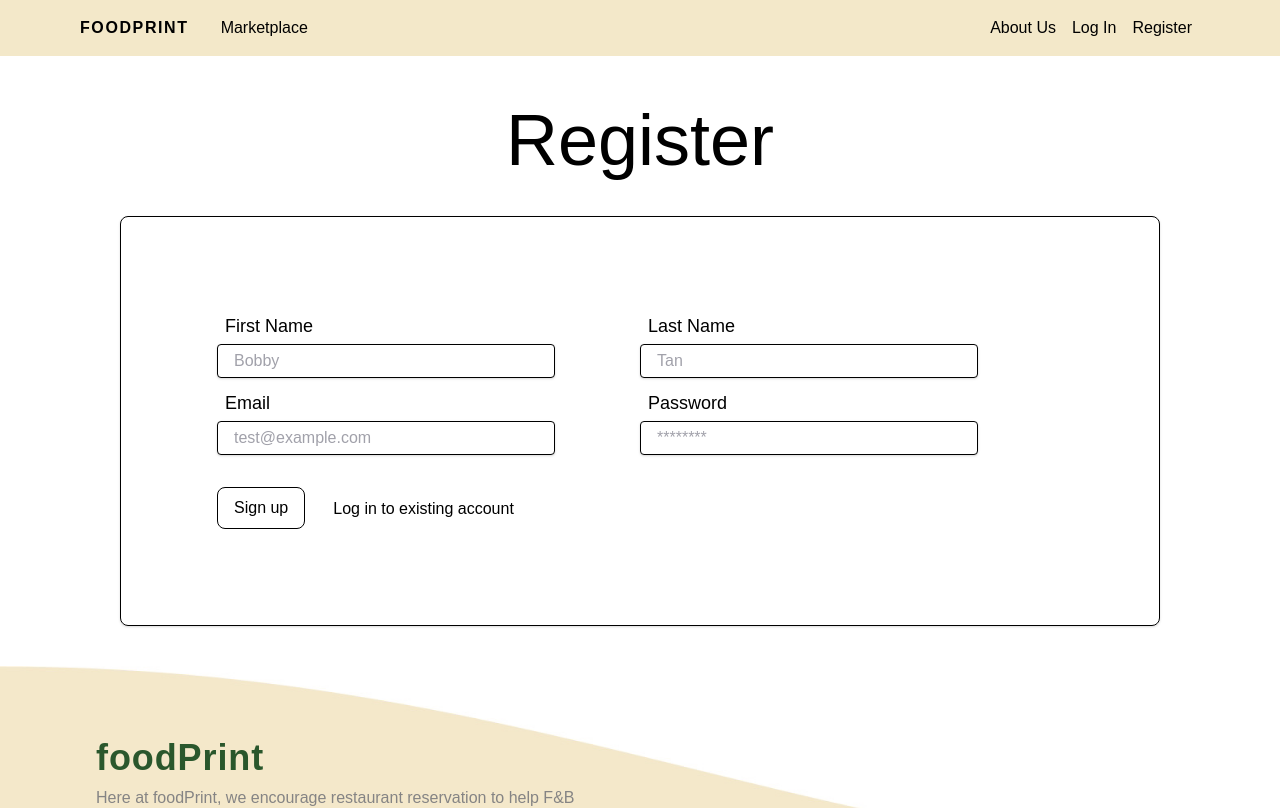
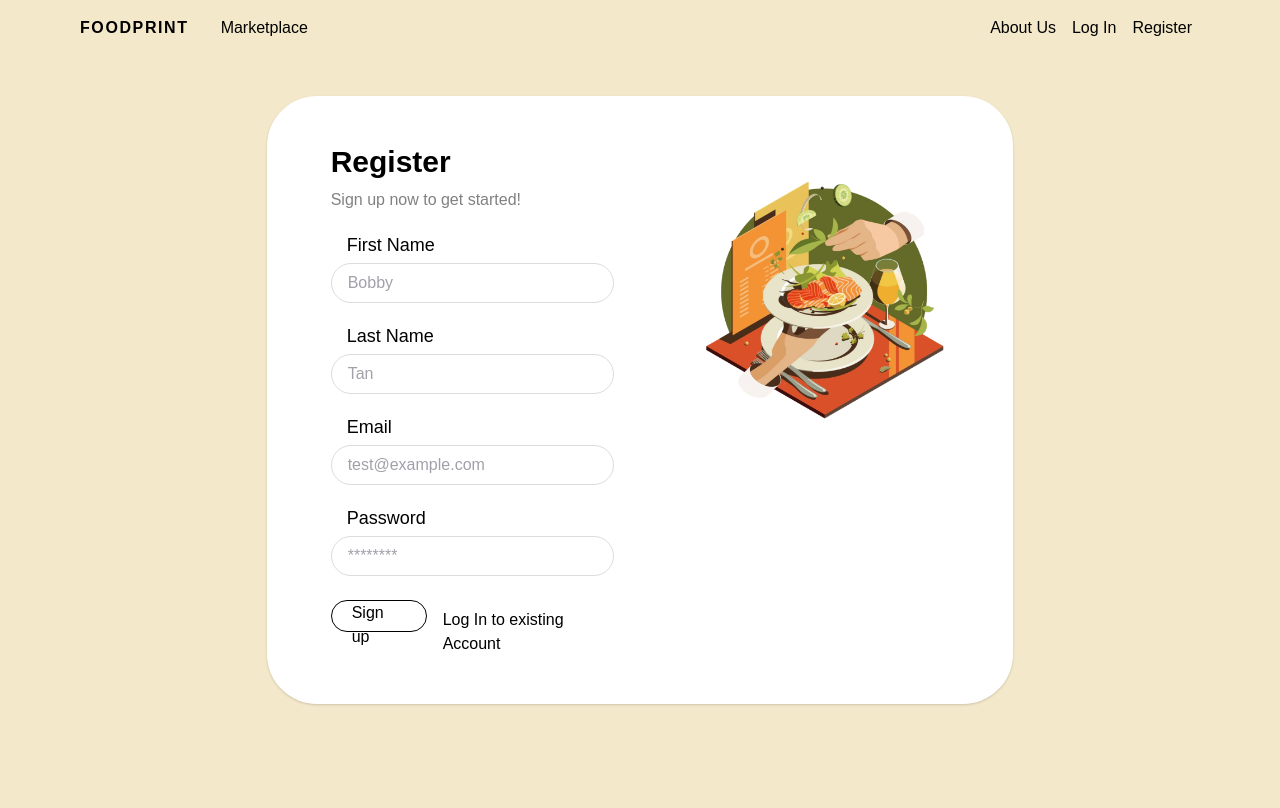
Before and after one commit to cs203g2t10/foodprint-frontend, a React (Create React App) app: page /register in a window 1280 px wide. Shown: the top 808 px of the page. Built offline with nearby package versions, Linux system fonts and the light colour scheme.

Commit message:
updated register page

```diff
--- a/src/pages/Login.js
+++ b/src/pages/Login.js
@@ -38,7 +38,7 @@ const Login = () => {
             <div className="flex justify-center">
                 <div className="mt-32 bg-white-standard w-7/12 grid md:grid-cols-2 shadow-xxl shadow rounded-xxl">
                     <div className="ml-16 mt-16">
-                        <h1 className = "text-3xl font-bold mb-2">Create Account</h1>
+                        <h1 className = "text-3xl font-bold mb-2">Log In</h1>
                         <h2 className = "text-grey-lighter mb-5">Reduce food waste now!</h2>
                         <div className = "mb-4">
                             <input className="focus:outline-none px-4 py-1 my-1 h-10 rounded-full border border-grey-lightest md:w-11/12"
@@ -62,7 +62,7 @@ const Login = () => {
                     </div>
 
                     <div>
-                        <img className = "mt-16 transform scale-90" src="/images/login.png" alt="log in illustration" />
+                        <img className = "mt-16 my-7 transform scale-90" src="/images/login.png" alt="log in illustration" />
                     </div>
                 </div>
             </div>
--- a/src/pages/Register.js
+++ b/src/pages/Register.js
@@ -28,15 +28,15 @@ const Register = () => {
 
     if (successfulReg) {
         window.sessionStorage.setItem("email", email)
-        return <Redirect to="/login"/>
+        return <Redirect to="/login" />
     }
 
     return (
-        <div>
-            <h1 className="text-center text-7xl py-12 pb-10">Register</h1>
+
+            /* <h1 className="text-center text-7xl py-12 pb-10">Register</h1>
             <div className="h-full bg-white mx-14 pb-10">
                 <div className="flex grid md:grid-cols-2 mx-16 gap-y-2 border border-gray-100 shadow p-24 rounded-lg">
-                <div className="">
+                    <div className="">
                         <h1 className="ml-2">First Name</h1>
                         <input className="focus:outline-none px-4 py-1 my-1 rounded shadow border border-gray-100 md:w-4/5"
                             placeholder="Bobby"
@@ -79,8 +79,63 @@ const Register = () => {
                         <Link to="/login" className="mx-2 py-2 px-2 self-end text-right hover:underline">Log in to existing account</Link>
                     </div>
                 </div>
+            </div> */
+
+            <div className="bg-yellow-standard h-screen ">
+                <div className="flex justify-center">
+                    <div className="mt-10 mb-10 bg-white-standard w-7/12 grid md:grid-cols-2 shadow-xxl shadow rounded-xxl">
+                        <div className="ml-16 mt-12 mb-10">
+                            <h1 className="text-3xl font-bold mb-2">Register</h1>
+                            <h2 className="text-grey-lighter mb-5">Sign up now to get started!</h2>
+
+                            <div className="mb-4">
+                                <h1 className="pl-4">First Name</h1>
+                                <input className="focus:outline-none px-4 py-1 my-1 h-10 rounded-full border border-grey-lightest md:w-11/12"
+                                    placeholder="Bobby"
+                                    value={firstName}
+                                    onChange={e => setFirstName(e.target.value)} />
+                            </div>
+
+                            <div className="mb-4">
+                                <h1 className="pl-4">Last Name</h1>
+                                <input className="focus:outline-none px-4 py-1 my-1 h-10 rounded-full border border-grey-lightest md:w-11/12"
+                                    placeholder="Tan"
+                                    value={lastName}
+                                    onChange={e => setLastName(e.target.value)} />
+                            </div>
+
+                            <div className="mb-4">
+                                <h1 className="pl-4">Email</h1>
+                                <input className="focus:outline-none px-4 py-1 my-1 h-10 rounded-full border border-grey-lightest md:w-11/12"
+                                    placeholder="test@example.com"
+                                    type="email"
+                                    onChange={e => setEmail(e.target.value)} />
+                            </div>
+
+                            <div className="">
+                                <h1 className="pl-4">Password</h1>
+                                <input className="focus:outline-none px-4 py-1 my-1 h-10 rounded-full border border-grey-lightest md:w-11/12"
+                                    placeholder="********"
+                                    type="password"
+                                    onChange={e => setPassword(e.target.value)} />
+                            </div>
+
+
+
+                            <div className="pt-5 flex">
+                                <button className="rounded-xl px-5 border hover:shadow text-justify h-8" disabled={!validateForm}
+                                    onClick={userRegister}>Sign up</button>
+                                <Link to="/login" className="mx-2 py-2 px-2 self-end">Log In to existing Account</Link>
+                            </div>
+                        </div>
+
+                        <div>
+                            <img className="mt-16 my-7 transform scale-90" src="/images/login.png" alt="log in illustration" />
+                        </div>
+                    </div>
+                </div>
             </div>
-        </div>
+
     )
 }
 
```
